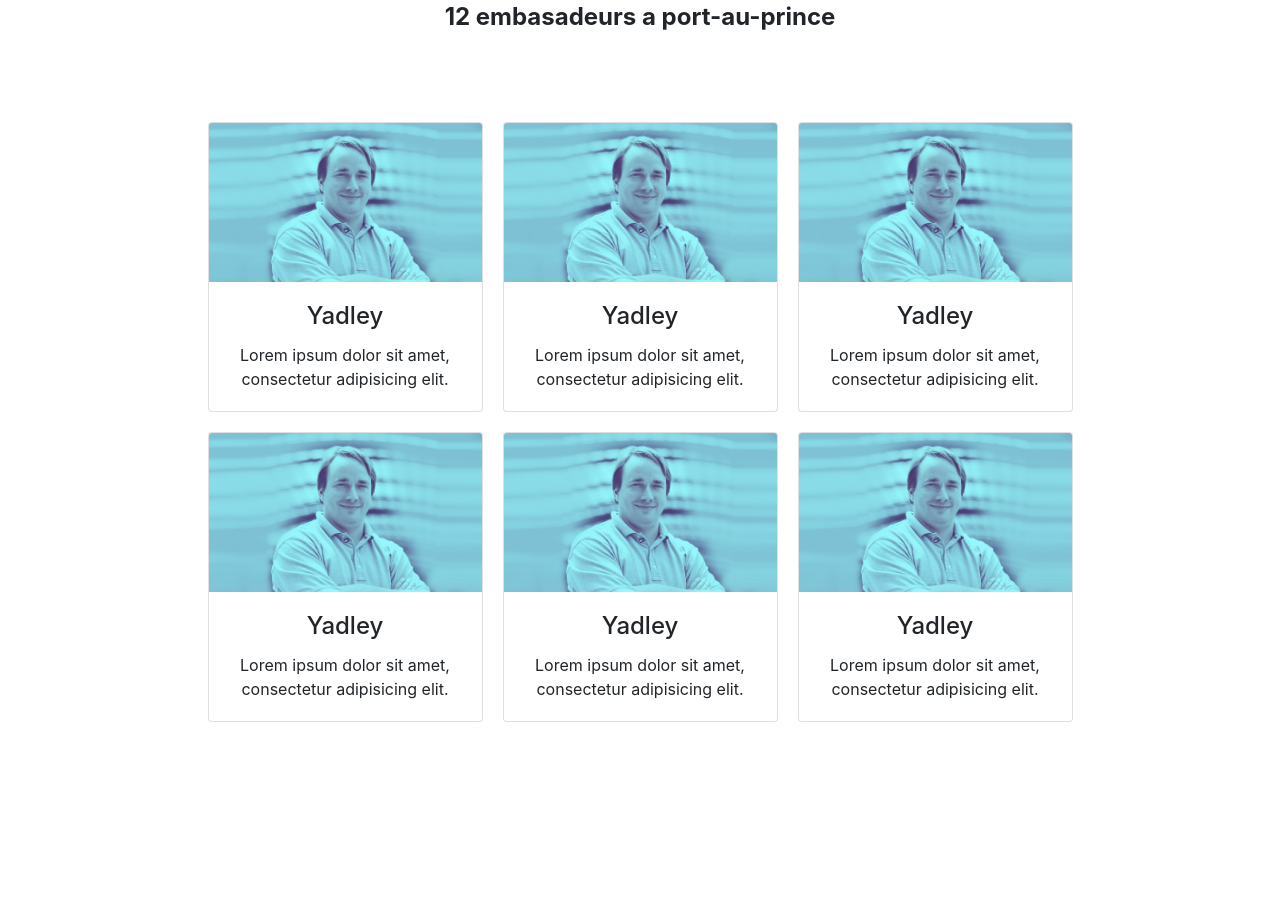
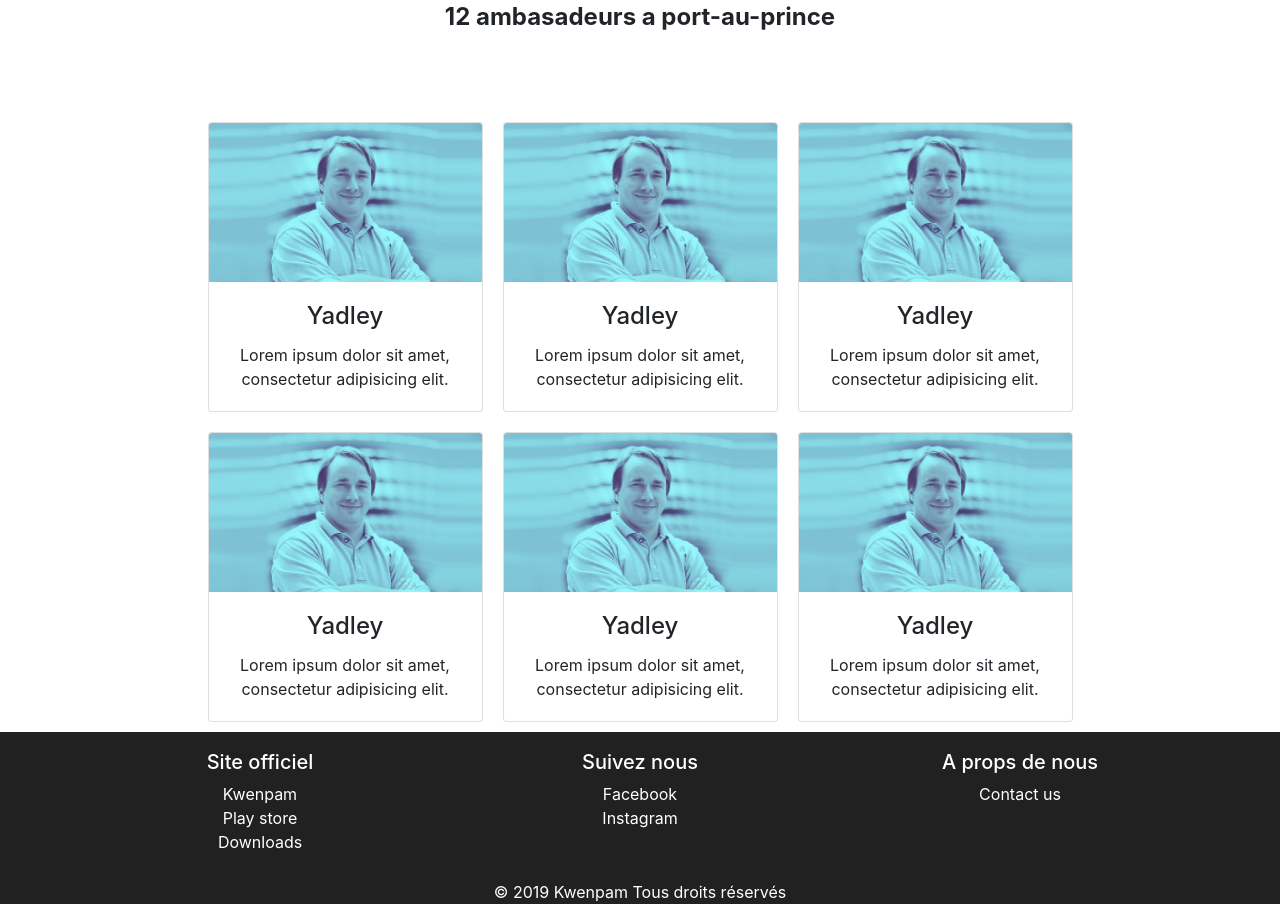
Before and after one commit to yayou2018/ambassadeur_kwenpam, a plain HTML site: page index.html in a window 1280 px wide. Shown: the part 291-1195 px from the top of the page. Before the commit the page ends 1023 px from the top, so only its background shows below. Drawn offline with nearby package versions, Linux system fonts and the light colour scheme.

Commit message:
ajut pied de page

```diff
--- a/css/main.css
+++ b/css/main.css
@@ -42,6 +42,29 @@ header{
 
 }
 
+.dark{
+  background-color: rgb(34,33,33);
+
+  padding-top: 18px;
+}
+
+.un-foot{
+  text-align: center;
+  color: white;
+}
+
+.foot{
+  margin-top: 10px;
+}
+
+.a{
+  color: white;
+}
+
+li{
+  list-style-type: none;
+}
+
 @media only screen and (max-width: 575px)  {
 
 .kat{
--- a/index.html
+++ b/index.html
@@ -4,7 +4,7 @@
     <meta charset="utf-8">
     <meta http-equiv="X-UA-Compatible" content="IE=edge">
     <meta name="viewport" content="width=device-width, initial-scale=1">
-    <title>kwenpam| Embassadeur</title>
+    <title>kwenpam| Ambassadeur</title>
     <link href="css/min.css" rel="stylesheet">
     <link href="css/main.css" rel="stylesheet">
   </head>
@@ -19,7 +19,7 @@
 
     <div class="container prog">
               <div class="block-heading">
-                  <h2 class="text-info text-center">Programmes des embasadeur de Kwenpam</h2>
+                  <h2 class="text-info text-center">Programmes des ambasadeur de Kwenpam</h2>
                   <p>Lorem ipsum dolor sit amet, consectetur adipiscing elit. Nunc quam urna, dignissim nec auctor in, mattis vitae leo.</p>
               </div>
     </div>
@@ -28,7 +28,7 @@
 
     <div class="container">
       <div class="block-heading">
-               <h4 class="pap font-weight-bold">12 embasadeurs a port-au-prince</h4><br /><br /><br />
+               <h4 class="pap font-weight-bold">12 ambasadeurs a port-au-prince</h4><br /><br /><br />
         <div class="row justify-content-center">
 
           <div class="col-sm-4 col-xs-2 col-lg-3 kat">
@@ -96,6 +96,44 @@
       </div>
 
     </div>
+<div class="container-fluid dark">
+
+  <footer class="page-footer container">
+    <div class="un-foot">
+      <div class="row">
+                <div class="col-sm-4 col-md-4">
+                    <h5>Site officiel</h5>
+                    <ol>
+                        <li><a class="a" href="#">Kwenpam</a></li>
+                        <li><a class="a" href="#">Play store</a></li>
+                        <li><a class="a" href="#">Downloads</a></li>
+                    </ol>
+                </div>
+                <div class="col-sm-4 col-md-4">
+                    <h5>Suivez nous</h5>
+                    <ol>
+                        <li><a class="a" href="#">Facebook</a></li>
+                        <li><a class="a" href="#">Instagram</a></li>
+
+                    </ol>
+                </div>
+                <div class="col-sm-4 col-md-4">
+                    <h5>A props de nous</h5>
+                    <ol>
+                        <li><a class="a" href="#">Contact us</a></li>
+                        <li><a class="a" href="#"></a></li>
+                    </ol>
+                </div>
+    </div>
+
+    <div class="foot footer-copyright text-center">
+           © 2019 Kwenpam  Tous droits réservés
+    </div>
+
+  </footer>
+</div>
+
+
 
 
     <script src="https://ajax.googleapis.com/ajax/libs/jquery/1.12.4/jquery.min.js"></script>
```
